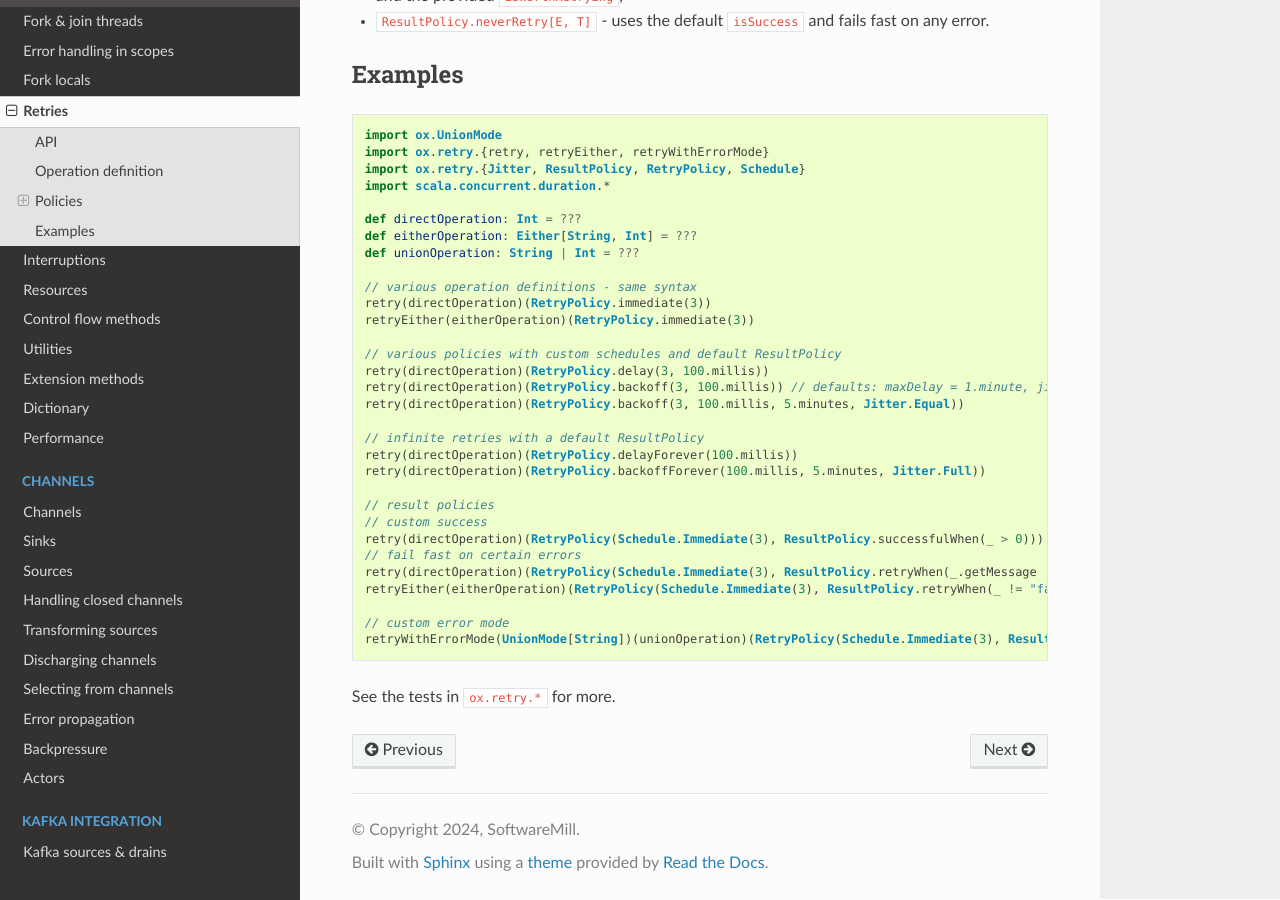
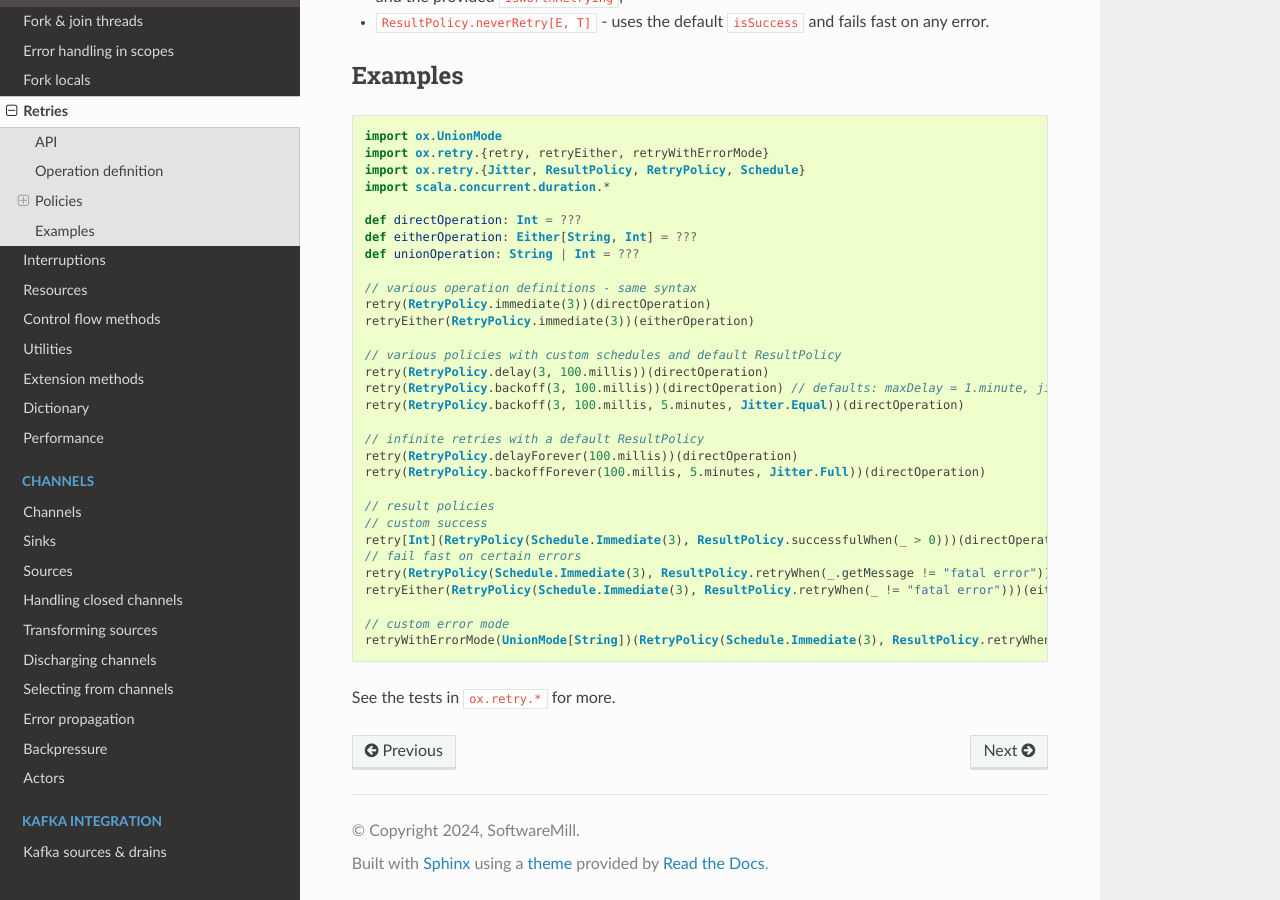
Before and after one commit to softwaremill/ox, a Sphinx documentation site: the page built from doc/retries.md, in a window 1280 px wide and 900 px high, scrolled down 3632 px. Built offline with Sphinx 7.4.7 and the Read the Docs theme 2.0.0, drawn with Linux system fonts in a browser that asks for light colours; some of the changed lines change nothing that is shown; some of the changed text lies outside the part shown.

Commit message:
Swap order of parameters in retry

````diff
--- a/doc/retries.md
+++ b/doc/retries.md
@@ -13,12 +13,12 @@ import ox.retry.retry
 retry(operation)(policy)
 ```
 
-or, using syntax sugar:
+or, using [`pipe`](utility.md) sugar:
 
 ```scala
-import ox.syntax.*
+import ox.pipe
 
-operation.retry(policy)
+operation.pipe(retry(policy))
 ```
 
 ## Operation definition
@@ -148,27 +148,27 @@ def eitherOperation: Either[String, Int] = ???
 def unionOperation: String | Int = ???
 
 // various operation definitions - same syntax
-retry(directOperation)(RetryPolicy.immediate(3))
-retryEither(eitherOperation)(RetryPolicy.immediate(3))
+retry(RetryPolicy.immediate(3))(directOperation)
+retryEither(RetryPolicy.immediate(3))(eitherOperation)
 
 // various policies with custom schedules and default ResultPolicy
-retry(directOperation)(RetryPolicy.delay(3, 100.millis))
-retry(directOperation)(RetryPolicy.backoff(3, 100.millis)) // defaults: maxDelay = 1.minute, jitter = Jitter.None
-retry(directOperation)(RetryPolicy.backoff(3, 100.millis, 5.minutes, Jitter.Equal))
+retry(RetryPolicy.delay(3, 100.millis))(directOperation)
+retry(RetryPolicy.backoff(3, 100.millis))(directOperation) // defaults: maxDelay = 1.minute, jitter = Jitter.None
+retry(RetryPolicy.backoff(3, 100.millis, 5.minutes, Jitter.Equal))(directOperation)
 
 // infinite retries with a default ResultPolicy
-retry(directOperation)(RetryPolicy.delayForever(100.millis))
-retry(directOperation)(RetryPolicy.backoffForever(100.millis, 5.minutes, Jitter.Full))
+retry(RetryPolicy.delayForever(100.millis))(directOperation)
+retry(RetryPolicy.backoffForever(100.millis, 5.minutes, Jitter.Full))(directOperation)
 
 // result policies
 // custom success
-retry(directOperation)(RetryPolicy(Schedule.Immediate(3), ResultPolicy.successfulWhen(_ > 0)))
+retry[Int](RetryPolicy(Schedule.Immediate(3), ResultPolicy.successfulWhen(_ > 0)))(directOperation)
 // fail fast on certain errors
-retry(directOperation)(RetryPolicy(Schedule.Immediate(3), ResultPolicy.retryWhen(_.getMessage != "fatal error")))
-retryEither(eitherOperation)(RetryPolicy(Schedule.Immediate(3), ResultPolicy.retryWhen(_ != "fatal error")))
+retry(RetryPolicy(Schedule.Immediate(3), ResultPolicy.retryWhen(_.getMessage != "fatal error")))(directOperation)
+retryEither(RetryPolicy(Schedule.Immediate(3), ResultPolicy.retryWhen(_ != "fatal error")))(eitherOperation)
 
 // custom error mode
-retryWithErrorMode(UnionMode[String])(unionOperation)(RetryPolicy(Schedule.Immediate(3), ResultPolicy.retryWhen(_ != "fatal error")))
+retryWithErrorMode(UnionMode[String])(RetryPolicy(Schedule.Immediate(3), ResultPolicy.retryWhen(_ != "fatal error")))(unionOperation)
 ```
 
 See the tests in `ox.retry.*` for more.
````
Also changed, not shown: 6 other files.
